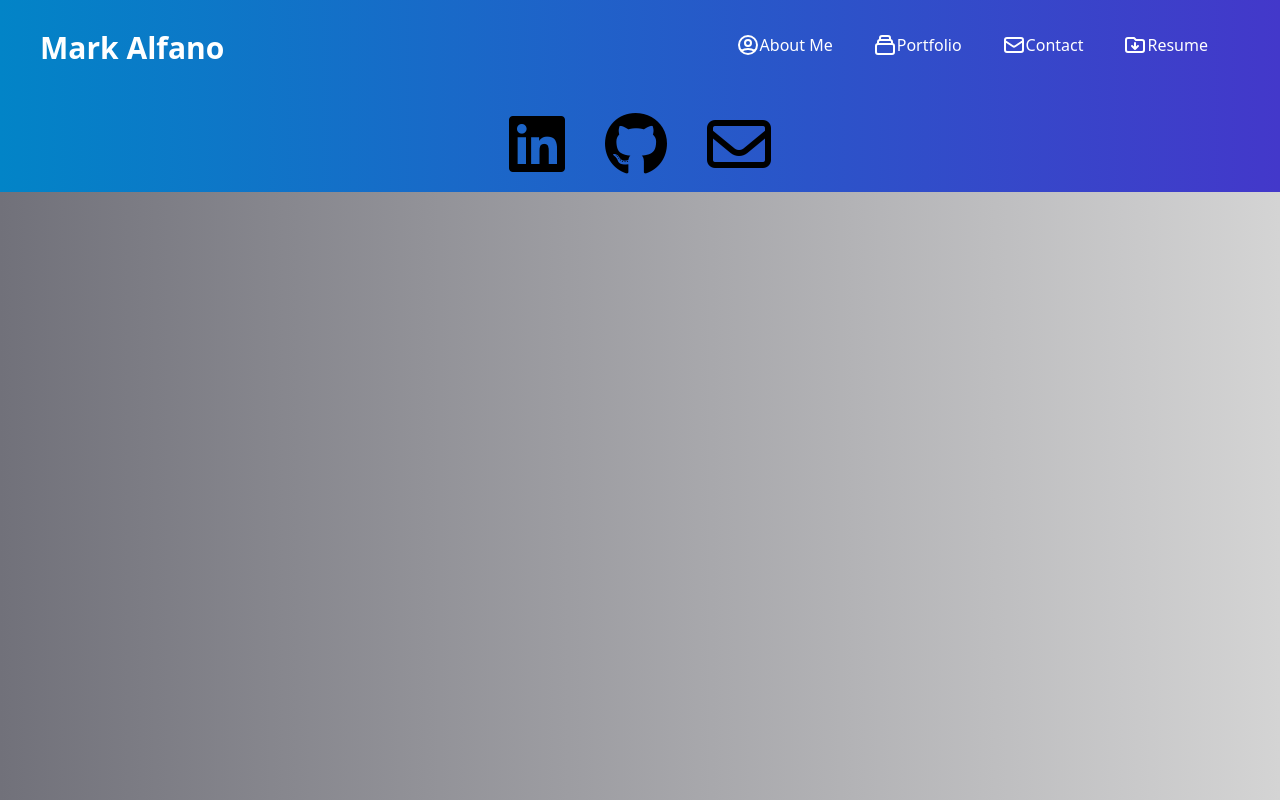
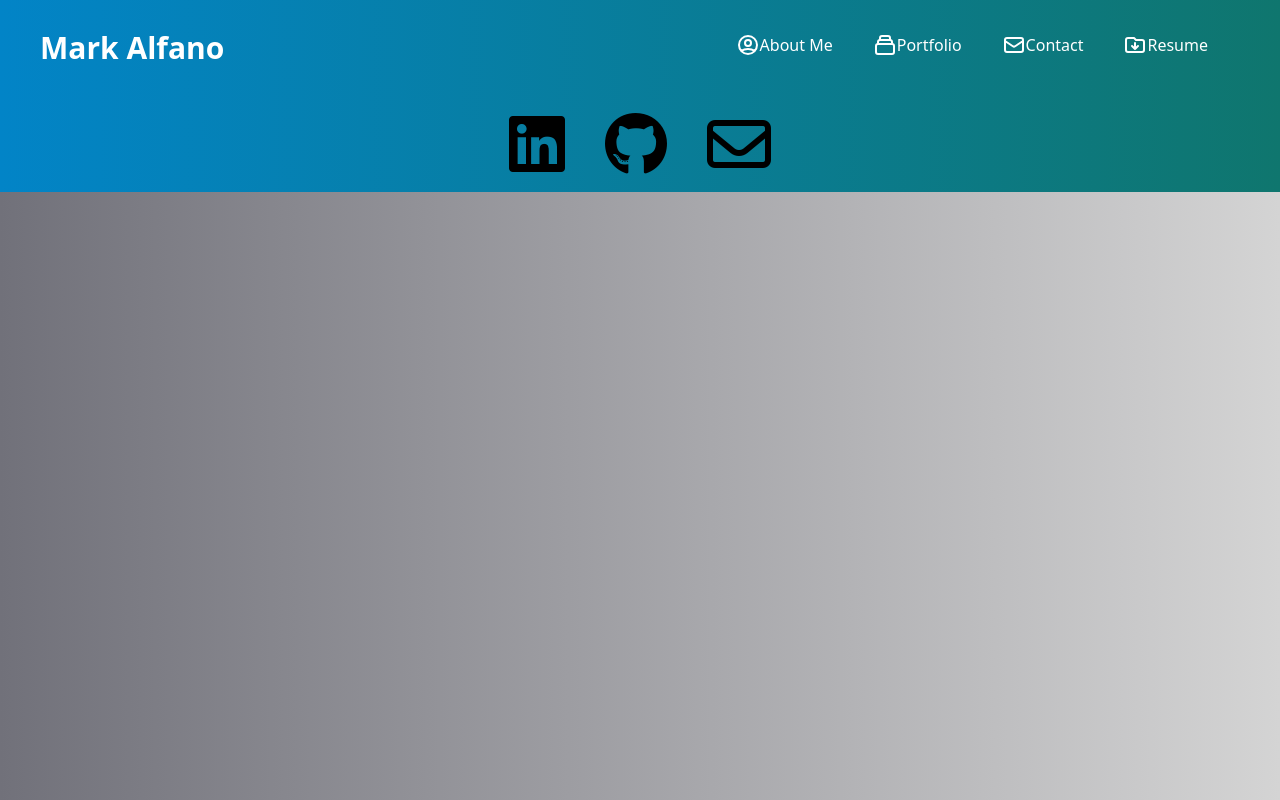
Before and after one commit to MpAlfano/React-Portfolio, a React (Create React App) app: page / in a window 1280 px wide. Built offline with nearby package versions, Linux system fonts and the light colour scheme.

Commit message:
updating

```diff
--- a/src/components/Footer.js
+++ b/src/components/Footer.js
@@ -2,7 +2,7 @@ import React from "react";
 
 export default function Footer() {
   return (
-    <footer className="bg-gradient-to-r from-sky-600 to-indigo-700 flex items-center h-24 bg-black text-white relative">
+    <footer className="bg-gradient-to-r from-sky-600 to-teal-700 flex items-center h-24 bg-black text-white relative">
       <div className="container mx-auto">
         <div className="md:flex">
           <div className="flex-1 text-black text-center px-5 py-5">
--- a/src/components/Header.js
+++ b/src/components/Header.js
@@ -4,7 +4,7 @@ import { Link } from "react-router-dom";
 const Header = ({ toggle }) => {
   return (
     <nav
-      className="bg-gradient-to-r from-sky-600 to-indigo-700 flex justify-between items-center h-24 bg-black text-white relative"
+      className="bg-gradient-to-r from-sky-600 to-teal-700 flex justify-between items-center h-24 bg-black text-white relative"
       role="navigation"
     >
       <h1 className="pl-10 16px font-bold text-3xl">Mark Alfano</h1>
--- a/src/components/pages/Home.js
+++ b/src/components/pages/Home.js
@@ -3,8 +3,8 @@ import profPicture from "..//images/bio.jpg";
 
 export default function Home() {
   return (
-    <div className="container mt-5 md:flex bg-blue-400 rounded-log">
-      <div className="mainAbout text-center">
+    <div className="container mt-5 md:flex bg-blue-400 margin: auto">
+      <div className="md:flex text-center">
         <img className="profPic" src={profPicture} alt="biography"></img>
         <h1>About Me:</h1>
         <p>
--- a/src/components/pages/Resume.js
+++ b/src/components/pages/Resume.js
@@ -1,5 +1,6 @@
 import React from "react";
 import resume from "../images/resume.png";
+import resumeDL from "../documents/resume.pdf";
 
 export default function Resume() {
   return (
@@ -7,8 +8,8 @@ export default function Resume() {
       <div className="md:flex">
         <div className="flex-1 text-black text-center px-5 py-5">
           <img className="object-fit: fill" src={resume} alt="biography"></img>
-          <a href="../documents/resume.pdf" download>
-            <img src="download_icon.jpg" alt="resume download button" />
+          <a href={resumeDL} download>
+            <img src="image in here" alt="resume download button" />
           </a>
         </div>
       </div>
--- a/src/index.css
+++ b/src/index.css
@@ -4,10 +4,12 @@
 
 @media (min-width: 1024px) {
   .profPic {
+    display: flex;
+    margin: 15px auto;
     width: 24rem;
     margin: 0;
     border: 1px solid black;
-    margin-top: 15px border-radius 8px;
+    border-radius: 8px;
   }
 }
 
```
